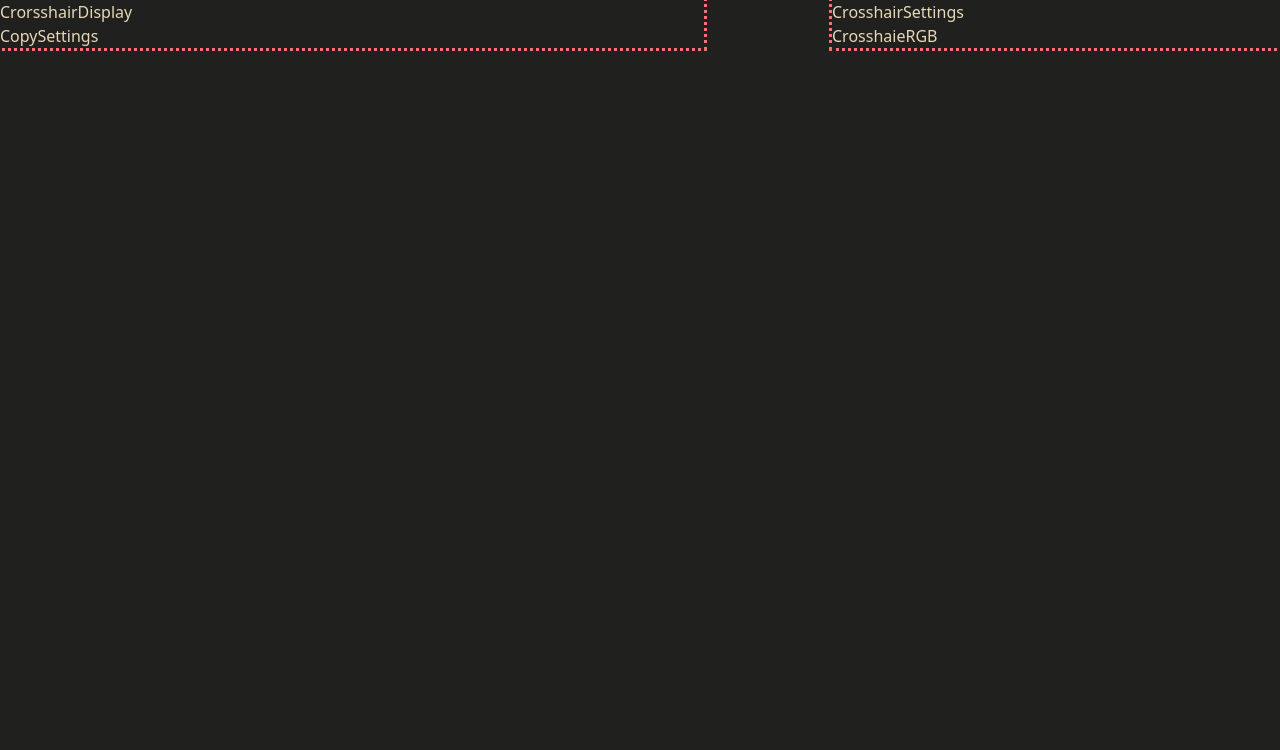
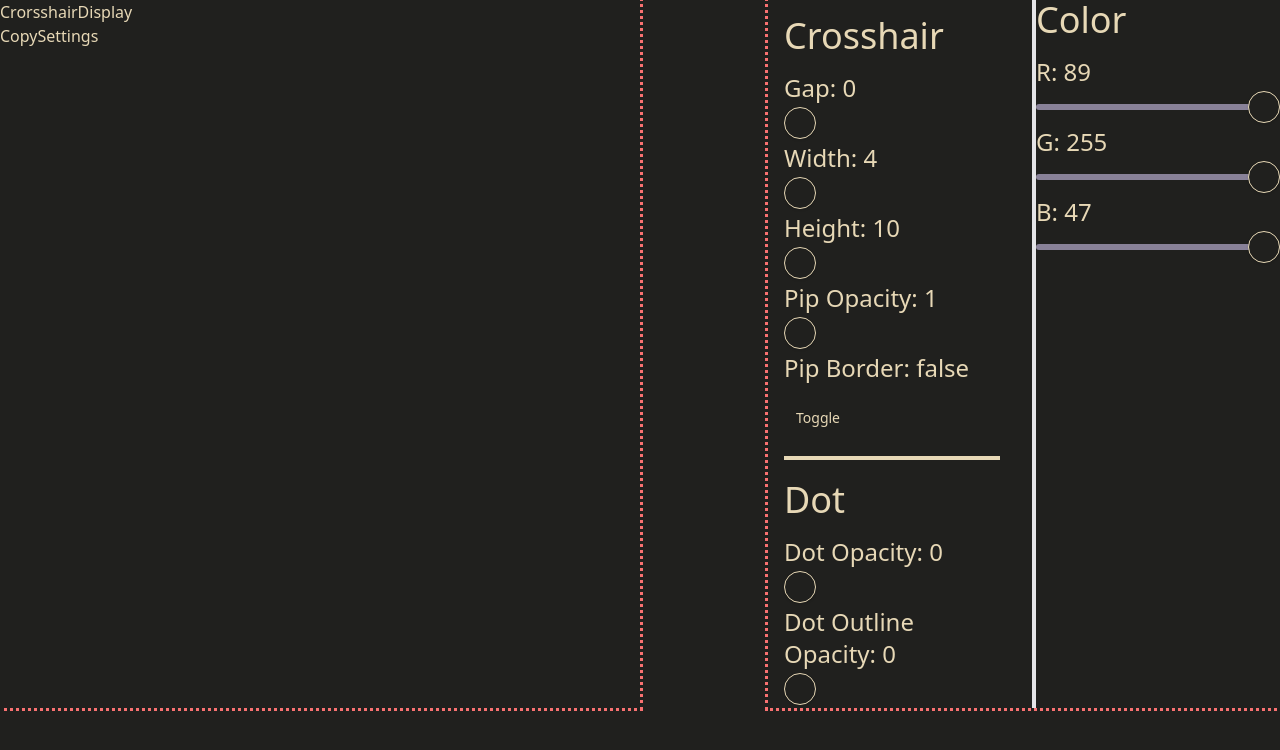
Before and after one commit to SoloLineR/crosshair, a React (Vite) app: page / in a window 1280 px wide. Shown: the top 750 px of the page. Built offline with nearby package versions, Linux system fonts and the light colour scheme.

Commit message:
done with sliders

```diff
--- a/package.json
+++ b/package.json
@@ -11,7 +11,10 @@
   },
   "dependencies": {
     "@radix-ui/react-icons": "^1.3.0",
+    "@radix-ui/react-separator": "^1.1.0",
+    "@radix-ui/react-slider": "^1.2.1",
     "@radix-ui/react-slot": "^1.1.0",
+    "@radix-ui/react-toggle": "^1.1.0",
     "class-variance-authority": "^0.7.0",
     "clsx": "^2.1.1",
     "lucide-react": "^0.453.0",
--- a/src/App.tsx
+++ b/src/App.tsx
@@ -1,19 +1,39 @@
+import { useState } from "react";
 import CopySettings from "./components/CopySettings";
 import CrorsshairDisplay from "./components/CrorsshairDisplay";
 import CrosshaieRGB from "./components/CrosshaieRGB";
 import CrosshairSettings from "./components/CrosshairSettings";
-import { Button } from "./components/ui/button";
+import { CrosshairSettingsObj } from "./types";
+
+const initialState: CrosshairSettingsObj = {
+  dotOpacity: 0.0,
+  dotOutlineOpacity: 0.0,
+  pipBorder: false,
+  pipGap: 0,
+  pipHeight: 10.0,
+  pipOpacity: 1.0,
+  pipWidth: 4.0,
+  colorR: 89,
+  colorG: 255,
+  colorB: 47,
+};
 
 function App() {
+  const [crosshairSettingsState, setCrosshairSettingsSate] =
+    useState<CrosshairSettingsObj>(initialState);
+  console.log(crosshairSettingsState);
+
   return (
     <div className="container flex justify-between mx-auto ">
-      <div className="w-[55%] outline-dotted outline-red-400">
+      <div className="w-[50%] outline-dotted outline-red-400">
         <CrorsshairDisplay />
         <CopySettings />
       </div>
-      <div className="w-[35%] outline-dotted outline-red-400">
-        <CrosshairSettings />
-        <CrosshaieRGB />
+      <div className="w-[40%] outline-dotted outline-red-400">
+        <CrosshairSettings
+          setCrosshairSettingsSate={setCrosshairSettingsSate}
+          crosshairSettingsState={crosshairSettingsState}
+        />
       </div>
     </div>
   );
--- a/src/components/CrosshairSettings.tsx
+++ b/src/components/CrosshairSettings.tsx
@@ -1,3 +1,125 @@
-export default function CrosshairSettings() {
-  return <div>CrosshairSettings</div>;
+import { CrosshairSettingsObj } from "@/types";
+import { Slider } from "@/components/ui/slider";
+import { Separator } from "./ui/separator";
+import { Toggle } from "@/components/ui/toggle";
+
+export default function CrosshairSettings({
+  setCrosshairSettingsSate,
+  crosshairSettingsState,
+}: {
+  setCrosshairSettingsSate: (obj: CrosshairSettingsObj) => void;
+  crosshairSettingsState: CrosshairSettingsObj;
+}) {
+  function handleSettingsChange(
+    typeOfSettings: keyof CrosshairSettingsObj,
+    value: number | boolean
+  ) {
+    setCrosshairSettingsSate({
+      ...crosshairSettingsState,
+      [typeOfSettings]: value,
+    });
+  }
+
+  return (
+    <div className=" grid grid-cols-2 gap-4">
+      <div className="p-4">
+        <p className="text-4xl">Crosshair</p>
+        <p className="text-2xl py-4">Gap: {crosshairSettingsState.pipGap}</p>
+        <Slider
+          defaultValue={[0]}
+          max={50}
+          min={0}
+          step={1}
+          onValueChange={(e) => handleSettingsChange("pipGap", e[0])}
+        />
+        <p className="text-2xl py-4">
+          Width: {crosshairSettingsState.pipWidth}
+        </p>
+        <Slider
+          defaultValue={[0]}
+          max={50}
+          min={0}
+          step={1}
+          onValueChange={(e) => handleSettingsChange("pipWidth", e[0])}
+        />
+        <p className="text-2xl py-4">
+          Height: {crosshairSettingsState.pipHeight}
+        </p>
+        <Slider
+          defaultValue={[0]}
+          max={50}
+          min={0}
+          step={1}
+          onValueChange={(e) => handleSettingsChange("pipHeight", e[0])}
+        />
+        <p className="text-2xl py-4">
+          Pip Opacity: {crosshairSettingsState.pipOpacity}
+        </p>
+        <Slider
+          defaultValue={[0]}
+          max={100}
+          min={0}
+          step={1}
+          onValueChange={(e) => handleSettingsChange("pipOpacity", e[0] / 100)}
+        />
+        <p className="text-2xl py-4">
+          Pip Border: {`${crosshairSettingsState.pipBorder}`}
+        </p>
+        <Toggle
+          defaultPressed={crosshairSettingsState.pipBorder}
+          onPressedChange={(e) => handleSettingsChange("pipBorder", !e)}
+        >
+          Toggle
+        </Toggle>
+
+        <Separator className="bg-foreground my-5 h-1" />
+        <p className="text-4xl">Dot</p>
+        <p className="text-2xl py-4">
+          Dot Opacity: {crosshairSettingsState.dotOpacity}
+        </p>
+        <Slider
+          defaultValue={[0]}
+          max={100}
+          step={1}
+          onValueChange={(e) => handleSettingsChange("dotOpacity", e[0] / 100)}
+        />
+        <p className="text-2xl py-4">
+          Dot Outline Opacity: {crosshairSettingsState.dotOutlineOpacity}
+        </p>
+        <Slider
+          defaultValue={[0]}
+          max={100}
+          step={1}
+          onValueChange={(e) =>
+            handleSettingsChange("dotOutlineOpacity", e[0] / 100)
+          }
+        />
+      </div>
+
+      <div className=" flex-1 border-l-4 ">
+        <p className="text-4xl">Color</p>
+        <p className="text-2xl py-4">R: {crosshairSettingsState.colorR}</p>
+        <Slider
+          defaultValue={[255]}
+          max={255}
+          step={1}
+          onValueChange={(e) => handleSettingsChange("colorR", e[0])}
+        />
+        <p className="text-2xl py-4">G: {crosshairSettingsState.colorG}</p>
+        <Slider
+          defaultValue={[255]}
+          max={255}
+          step={1}
+          onValueChange={(e) => handleSettingsChange("colorG", e[0])}
+        />
+        <p className="text-2xl py-4">B: {crosshairSettingsState.colorB}</p>
+        <Slider
+          defaultValue={[255]}
+          max={255}
+          step={1}
+          onValueChange={(e) => handleSettingsChange("colorB", e[0])}
+        />
+      </div>
+    </div>
+  );
 }
--- /dev/null
+++ b/src/components/ui/separator.tsx
@@ -0,0 +1,29 @@
+import * as React from "react"
+import * as SeparatorPrimitive from "@radix-ui/react-separator"
+
+import { cn } from "@/lib/utils"
+
+const Separator = React.forwardRef<
+  React.ElementRef<typeof SeparatorPrimitive.Root>,
+  React.ComponentPropsWithoutRef<typeof SeparatorPrimitive.Root>
+>(
+  (
+    { className, orientation = "horizontal", decorative = true, ...props },
+    ref
+  ) => (
+    <SeparatorPrimitive.Root
+      ref={ref}
+      decorative={decorative}
+      orientation={orientation}
+      className={cn(
+        "shrink-0 bg-border",
+        orientation === "horizontal" ? "h-[1px] w-full" : "h-full w-[1px]",
+        className
+      )}
+      {...props}
+    />
+  )
+)
+Separator.displayName = SeparatorPrimitive.Root.displayName
+
+export { Separator }
--- /dev/null
+++ b/src/components/ui/slider.tsx
@@ -0,0 +1,26 @@
+import * as React from "react";
+import * as SliderPrimitive from "@radix-ui/react-slider";
+
+import { cn } from "@/lib/utils";
+
+const Slider = React.forwardRef<
+  React.ElementRef<typeof SliderPrimitive.Root>,
+  React.ComponentPropsWithoutRef<typeof SliderPrimitive.Root>
+>(({ className, ...props }, ref) => (
+  <SliderPrimitive.Root
+    ref={ref}
+    className={cn(
+      "relative flex w-full touch-none select-none items-center",
+      className
+    )}
+    {...props}
+  >
+    <SliderPrimitive.Track className="relative h-1.5 w-full grow overflow-hidden rounded-full bg-primary/20">
+      <SliderPrimitive.Range className="absolute h-full bg-primary" />
+    </SliderPrimitive.Track>
+    <SliderPrimitive.Thumb className="block h-8 w-8 rounded-full border border-primary/50 bg-background shadow transition-colors focus-visible:outline-none focus-visible:ring-1 focus-visible:ring-ring disabled:pointer-events-none disabled:opacity-50" />
+  </SliderPrimitive.Root>
+));
+Slider.displayName = SliderPrimitive.Root.displayName;
+
+export { Slider };
--- /dev/null
+++ b/src/components/ui/toggle.tsx
@@ -0,0 +1,43 @@
+import * as React from "react"
+import * as TogglePrimitive from "@radix-ui/react-toggle"
+import { cva, type VariantProps } from "class-variance-authority"
+
+import { cn } from "@/lib/utils"
+
+const toggleVariants = cva(
+  "inline-flex items-center justify-center rounded-md text-sm font-medium transition-colors hover:bg-muted hover:text-muted-foreground focus-visible:outline-none focus-visible:ring-1 focus-visible:ring-ring disabled:pointer-events-none disabled:opacity-50 data-[state=on]:bg-accent data-[state=on]:text-accent-foreground",
+  {
+    variants: {
+      variant: {
+        default: "bg-transparent",
+        outline:
+          "border border-input bg-transparent shadow-sm hover:bg-accent hover:text-accent-foreground",
+      },
+      size: {
+        default: "h-9 px-3",
+        sm: "h-8 px-2",
+        lg: "h-10 px-3",
+      },
+    },
+    defaultVariants: {
+      variant: "default",
+      size: "default",
+    },
+  }
+)
+
+const Toggle = React.forwardRef<
+  React.ElementRef<typeof TogglePrimitive.Root>,
+  React.ComponentPropsWithoutRef<typeof TogglePrimitive.Root> &
+    VariantProps<typeof toggleVariants>
+>(({ className, variant, size, ...props }, ref) => (
+  <TogglePrimitive.Root
+    ref={ref}
+    className={cn(toggleVariants({ variant, size, className }))}
+    {...props}
+  />
+))
+
+Toggle.displayName = TogglePrimitive.Root.displayName
+
+export { Toggle, toggleVariants }
--- /dev/null
+++ b/src/types.ts
@@ -0,0 +1,12 @@
+export type CrosshairSettingsObj = {
+  dotOpacity: number; // Opacity of the center dot (0.0 - 1.0)
+  dotOutlineOpacity: number; // Opacity of the dot outline (0.0 - 1.0)
+  pipBorder: boolean; // Whether the pip has a border
+  pipGap: number; // Gap between pips and center dot
+  pipHeight: number; // Height of the pips
+  pipOpacity: number; // Opacity of the pips (0.0 - 1.0)
+  pipWidth: number; // Width of the pips
+  colorR: number; // Red component of crosshair color (0-255)
+  colorG: number; // Green component of crosshair color (0-255)
+  colorB: number; // Blue component of crosshair color (0-255)
+};
```
Also changed, not shown: 1 other file (tests, documents, lock files or other folders).
